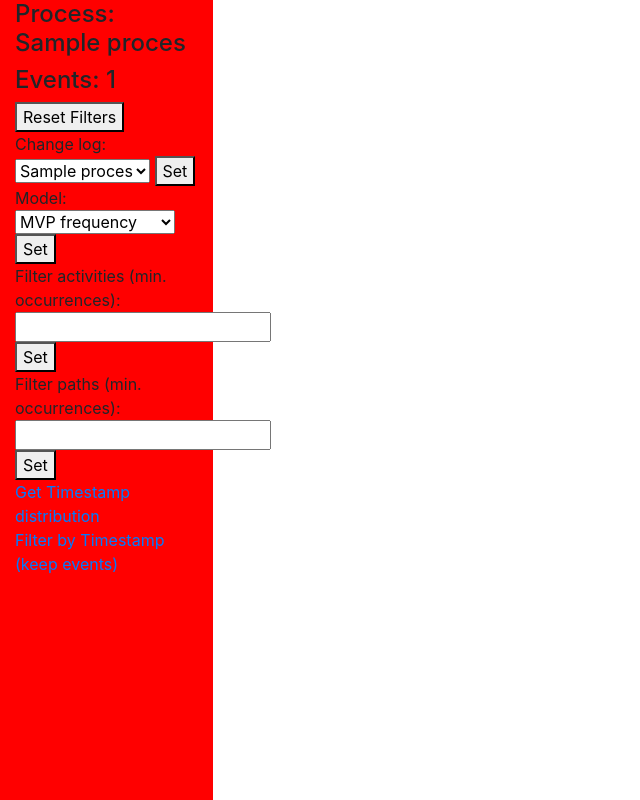
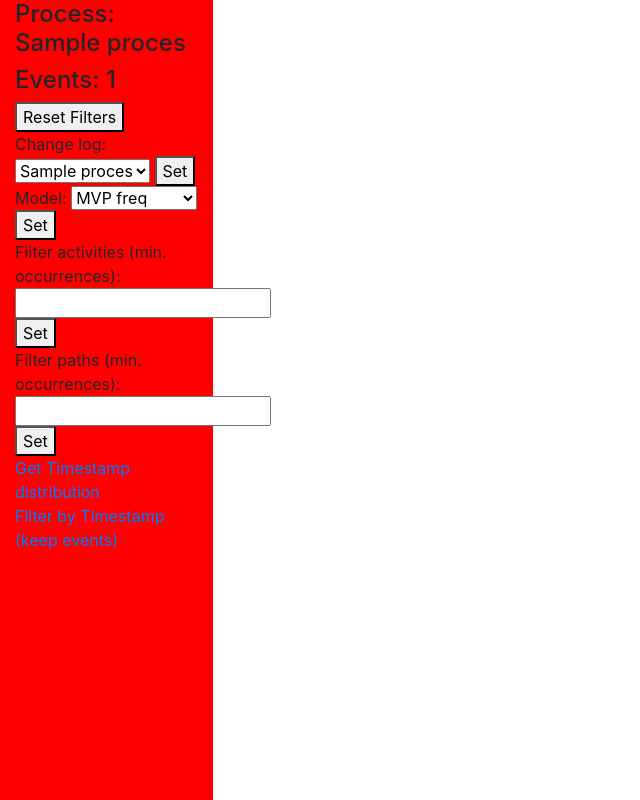
Before and after one commit to Javert899/pm4py-mdl, a Flask app: template templates/process_view.html in a window 1280 px wide. Shown: the whole page, without its empty margins (0-640 px from the left). Run offline with Flask 2, Linux system fonts and the light colour scheme; the template is opened without the code that fills it: most values are stand-ins (such as "Sample title", 1, 10 or a date in 2020); parts of the project's set-up code (start-up, migrations or seed data) failed here and were passed over.

Commit message:
Shortened model

```diff
--- a/templates/process_view.html
+++ b/templates/process_view.html
@@ -26,8 +26,8 @@
           <div>
               Model:
               <select id="model_type" name="model_type">
-                  <option value="mvp_frequency">MVP frequency</option>
-                  <option value="mvp_performance">MVP performance</option>
+                  <option value="mvp_frequency">MVP freq</option>
+                  <option value="mvp_performance">MVP perf</option>
                   <option value="model1">mDFG Type 1</option>
                   <option value="model2">mDFG Type 2</option>
                   <option value="model3">mDFG Type 3</option>
```
